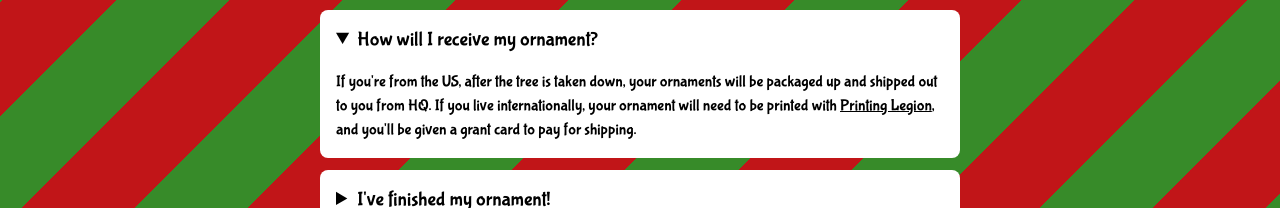
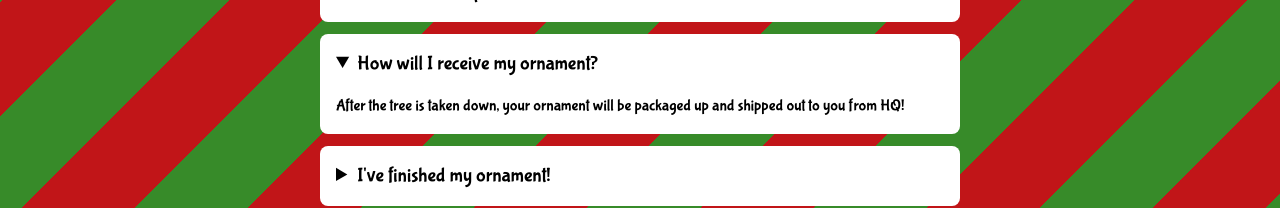
Before and after one commit to hackclub/bauble, a SvelteKit app: page / in a window 1280 px wide. Both pictures are taken after a click on the heading "How will I receive my ornament?". Shown: the part 1180-1388 px from the top of the page. Built offline with nearby package versions, Linux system fonts and the light colour scheme.

Commit message:
Removed print legion temporarily(?)

```diff
--- a/src/routes/+page.svelte
+++ b/src/routes/+page.svelte
@@ -44,7 +44,7 @@
         </details>
         <details class="mb-3 bg-white rounded-lg">
             <summary class="font-bubblegum text-xl text-black p-4 cursor-pointer">How will I receive my ornament?</summary>
-            <p class="font-bubblegum px-4 pb-4 text-black">If you're from the US, after the tree is taken down, your ornaments will be packaged up and shipped out to you from HQ. If you live internationally, your ornament will need to be printed with <a href="https://printlegion.hackclub.com" target="_blank" rel="noopener noreferrer" class="underline cursor-pointer">Printing Legion</a>, and you'll be given a grant card to pay for shipping.</p>
+            <p class="font-bubblegum px-4 pb-4 text-black">After the tree is taken down, your ornament will be packaged up and shipped out to you from HQ!</p>
         </details>
         <details class="mb-3 bg-white rounded-lg">
             <summary class="font-bubblegum text-xl text-black p-4 cursor-pointer">I've finished my ornament!</summary>
```
